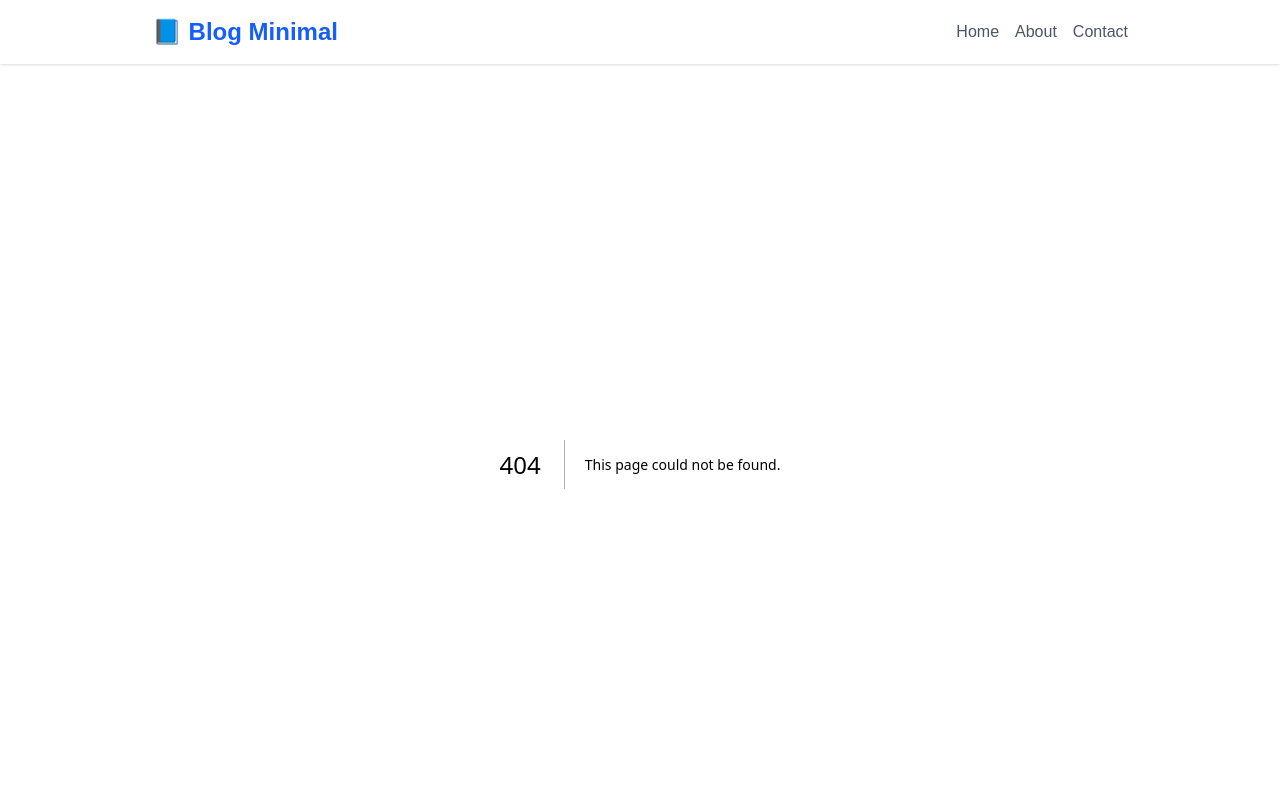
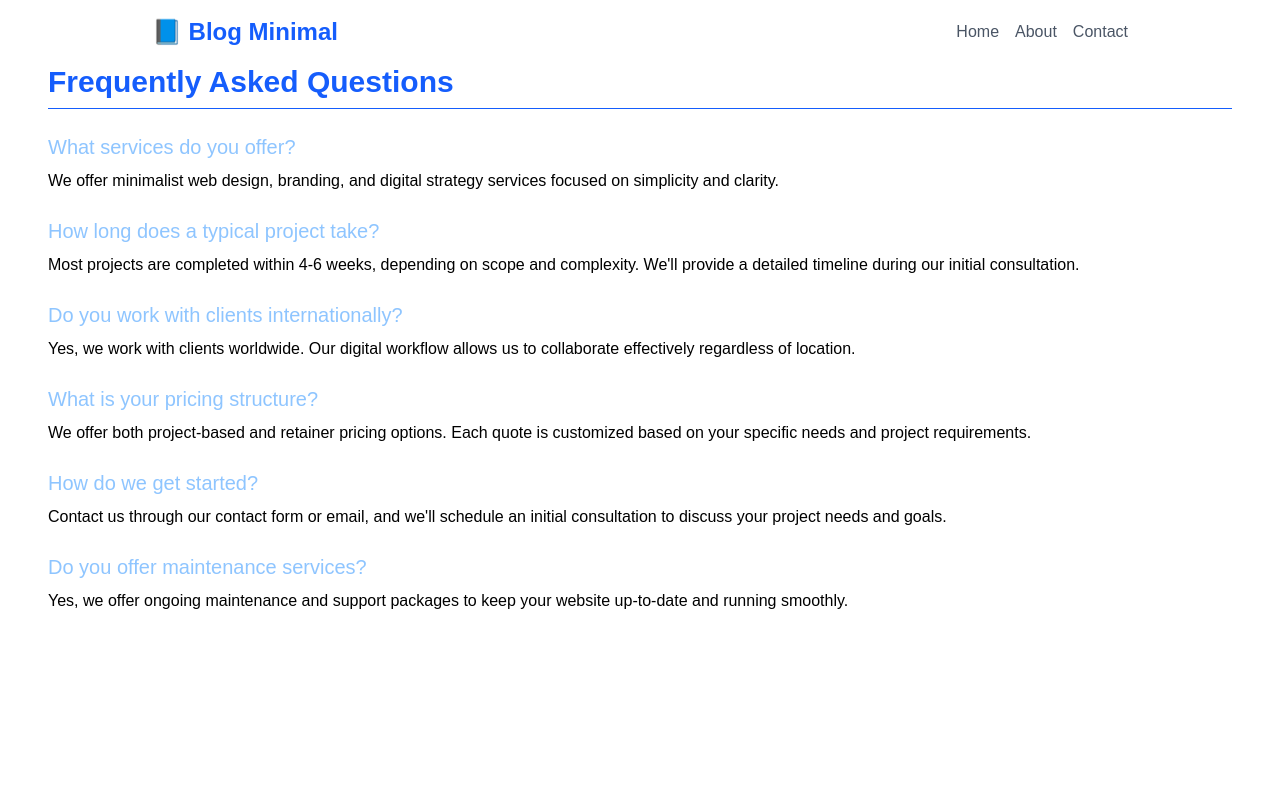
Before and after one commit to JEMORE-IT/PacchettoFormazioni, a Next.js app: page /FAQ in a window 1280 px wide. Before the commit this address had no page. Shown: the top 800 px of the page. Built offline with nearby package versions, Linux system fonts and the light colour scheme.

Commit message:
feat: add faq page

```diff
--- /dev/null
+++ b/app/FAQ/page.tsx
@@ -0,0 +1,56 @@
+export default function FAQ() {
+
+    return (
+      <section className="min-h-screen px-12 pw-6 bg-white ">
+        <h1 className="text-3xl font-bold mb-6 border-b pb-2 text-blue-600">Frequently Asked Questions</h1>
+
+        <div className="space-y-6">
+            <div>
+            <h2 className="text-xl font-medium mb-2 text-blue-300">What services do you offer?</h2>
+            <p className="text-black">
+                We offer minimalist web design, branding, and digital strategy services focused on simplicity and clarity.
+            </p>
+            </div>
+
+            <div>
+            <h2 className="text-xl font-medium mb-2 text-blue-300">How long does a typical project take?</h2>
+            <p className="text-black">
+                Most projects are completed within 4-6 weeks, depending on scope and complexity. We'll provide a detailed
+                timeline during our initial consultation.
+            </p>
+            </div>
+
+            <div>
+            <h2 className="text-xl font-medium mb-2 text-blue-300">Do you work with clients internationally?</h2>
+            <p className="text-black">
+                Yes, we work with clients worldwide. Our digital workflow allows us to collaborate effectively regardless of
+                location.
+            </p>
+            </div>
+
+            <div>
+            <h2 className="text-xl font-medium mb-2 text-blue-300">What is your pricing structure?</h2>
+            <p className="text-black">
+                We offer both project-based and retainer pricing options. Each quote is customized based on your specific
+                needs and project requirements.
+            </p>
+            </div>
+
+            <div>
+            <h2 className="text-xl font-medium mb-2 text-blue-300">How do we get started?</h2>
+            <p className="text-black">
+                Contact us through our contact form or email, and we'll schedule an initial consultation to discuss your
+                project needs and goals.
+            </p>
+            </div>
+
+            <div>
+            <h2 className="text-xl font-medium mb-2 text-blue-300">Do you offer maintenance services?</h2>
+            <p className="text-black">
+                Yes, we offer ongoing maintenance and support packages to keep your website up-to-date and running smoothly.
+            </p>
+            </div>
+        </div>
+    </section>
+    );
+};
```
